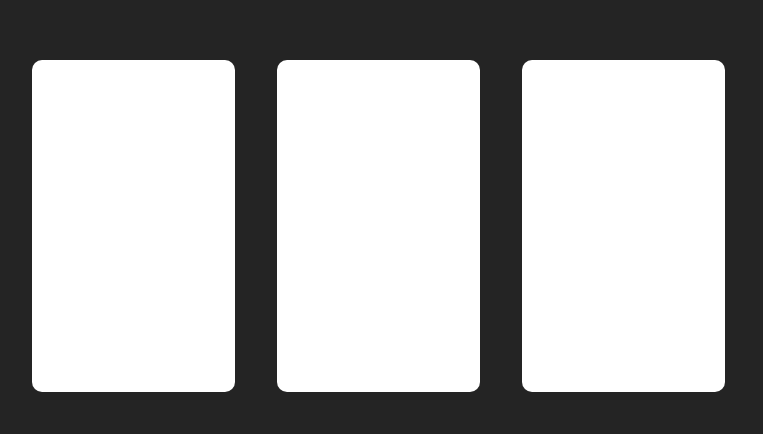
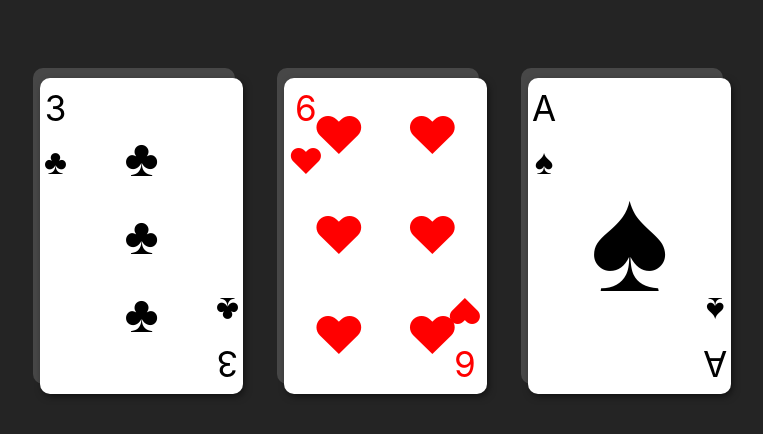
Before and after one commit to PeterMonkey/hanu-test, a React (Vite) app: page / in a window 1280 px wide. Shown: the part 174-608 px from the top of the page, without its empty margins (262-1025 px from the left). Built offline with nearby package versions, Linux system fonts and the light colour scheme.

Commit message:
ADD: Creacion de la s utilidades del proyecto - shuffledeck

```diff
--- a/src/components/card/index.tsx
+++ b/src/components/card/index.tsx
@@ -1,10 +1,6 @@
 import styles from './style.module.css'
 import { Suit } from '../../enums/suit.enum'
-
-type PropsCard = {
-    numb: number;
-    suit: Suit;
-}
+import { PropsCard } from '../../types/card.types';
 
 const Card = ({numb, suit}: PropsCard) => {
 
@@ -31,7 +27,8 @@ if(numb <= 10) {
 
     return (
         <div className={styles.card} data-suit={suit} data-value={
-            numb <= 10 ? numb :
+            numb === 1 ? 'A':
+            numb <= 10 && numb > 1 ? numb :
             numb === 11 ? 'J' :
             numb === 12 ? 'Q' :
             numb === 13 ? 'K' : null
--- a/src/components/card/style.module.css
+++ b/src/components/card/style.module.css
@@ -12,9 +12,10 @@
 }
 
 .card::before, .card::after {
-    content: attr(data-value) attr(data-suit);
-    font-size: 27px;
+    content: attr(data-value) "\A" attr(data-suit);
+    font-size: 35px;
     position: absolute;
+    white-space: pre;
 }
 
 .card::before {
--- a/src/components/deck/index.tsx
+++ b/src/components/deck/index.tsx
@@ -1,12 +1,15 @@
 import styles from './style.module.css';
 import Tower from './tower';
+import { Suit } from '../../enums/suit.enum';
+import { shuffleDeck } from '../../utils/deckCards';
 
 const Deck = () => {
+    console.log(shuffleDeck)
     return (
         <div className={styles.towers}>
-            <Tower/>
-            <Tower/>
-            <Tower/>
+            <Tower numb={3} suit={Suit.club}/>
+            <Tower numb={6} suit={Suit.heart}/>
+            <Tower numb={1} suit={Suit.spade}/>
         </div>
     )
 }
--- a/src/components/deck/tower/index.tsx
+++ b/src/components/deck/tower/index.tsx
@@ -1,8 +1,12 @@
 import styles from './style.module.css';
+import Card from '../../card';
+import { PropsCard } from '../../../types/card.types';
 
-const Tower = () => {
+const Tower = ({numb, suit}:PropsCard) => {
     return (
-        <div className={styles.tower}></div>
+        <div className={styles.tower}>
+            <Card numb={numb} suit={suit}/>
+        </div>
     )
 }
 
--- a/src/components/deck/tower/style.module.css
+++ b/src/components/deck/tower/style.module.css
@@ -1,8 +1,8 @@
 .tower {
-    width: 187px;
-    height: 300px;
-    background: white;
+    width: 198px;
+    height: 306px;
+    background: #474747;
     border-radius: 10px;
-    padding: 16px 8px;
+    padding: 5px 2px;
     margin: 5px;
 }
--- /dev/null
+++ b/src/types/card.types.ts
@@ -0,0 +1,6 @@
+import { Suit } from "../enums/suit.enum";
+
+export type PropsCard = {
+    numb: number;
+    suit: Suit;
+}
--- /dev/null
+++ b/src/utils/deckCards.ts
@@ -0,0 +1,46 @@
+import { Suit } from "../enums/suit.enum";
+
+const club = Suit.club;
+const heart = Suit.heart;
+const spade = Suit.spade;
+const diamond = Suit.diamond;
+
+//tipo Card
+type Card = {
+    id: number;
+    numb: number;
+    suit: Suit
+}
+
+//array con los valores y palos
+const arraySuits = [club, heart, spade, diamond];
+const values = [1, 2, 3, 4, 5, 6, 7, 8, 9, 10, 11, 12, 13]
+
+const deckCards: Card[] = []
+
+//cargando el array
+let id = 0
+for(let i = 0; i < arraySuits.length; i++) {
+    id++
+    for(let j = 0; j < values.length; j++) {
+        id++
+        deckCards.push({
+            id: id-1,
+            numb: values[j],
+            suit: arraySuits[i]
+        })
+    }
+}
+
+// funcion para barajear las cartas
+function shuffleArray(array) {
+    for (let i = array.length - 1; i > 0; i--) {
+      const j = Math.floor(Math.random() * (i + 1));
+      [array[i], array[j]] = [array[j], array[i]];
+    }
+    return array;
+  }
+
+  const shuffleDeck = shuffleArray(deckCards)
+
+export {shuffleDeck}
```
Also changed, not shown: 1 other file (tests, documents, lock files or other folders).
